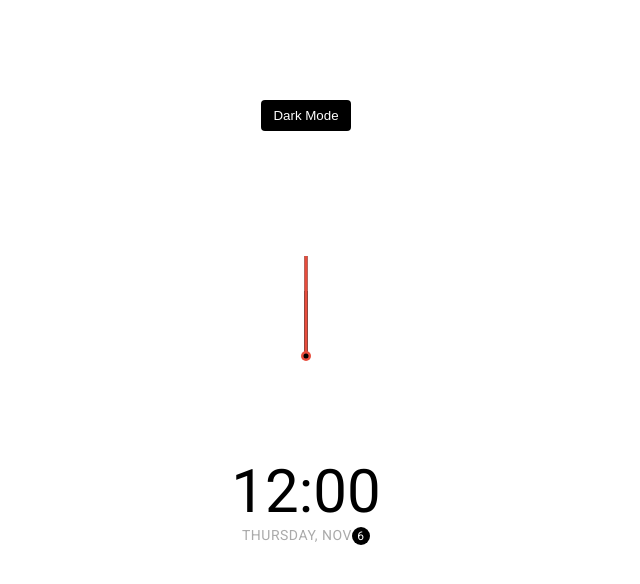
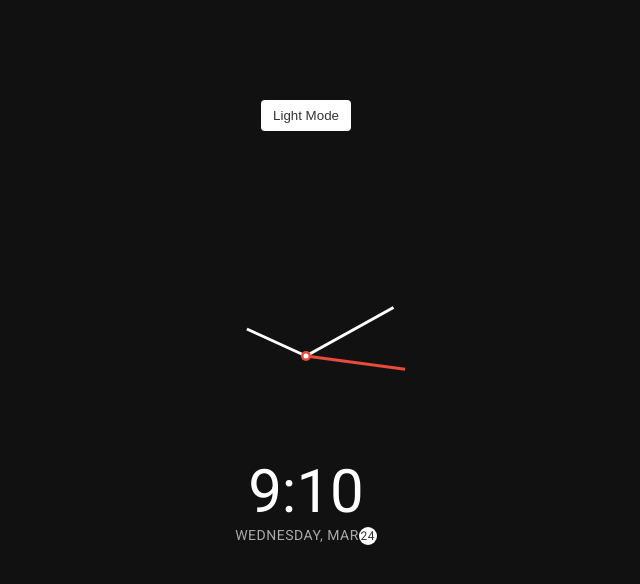
Before and after one commit to mmkrty/50-theme-clock, a plain HTML site: page index.html in a window 1280 px wide. Both pictures are taken after a click on the button "Dark Mode". Shown: the whole page, without its empty margins (334-974 px from the left). Drawn offline with Linux system fonts and the light colour scheme.

Commit message:
complete js function.

```diff
--- a/index.html
+++ b/index.html
@@ -21,8 +21,8 @@
             <div class="needle second"></div>
             <div class="center"></div>
         </div>
-        <div class="time">12:00</div>
-        <div class="date">Thursday, Nov<span class="circle">6</span></div>
+        <div class="time"></div>
+        <div class="date"></div>
     </div>
 
 
--- a/script.js
+++ b/script.js
@@ -0,0 +1,52 @@
+const toggleEl = document.querySelector('.toggle')
+const hourNeedle = document.querySelector('.hour')
+const minuteNeedle = document.querySelector('.minute')
+const secondNeedle = document.querySelector('.second')
+const timeEl = document.querySelector('.time')
+const dateEl = document.querySelector('.date')
+
+
+const weekdays = ['Sunday', 'Monday', 'Tuesday', 'Wednesday', 'Thursday', 'Friday', 'Saturday']
+const months = [ 'Jan', 'Feb', 'Mar', 'Apr', 'May', 'Jun', 'Jul', 'Aug', 'Sep', 'Oct', 'Nov', 'Dec']
+
+toggleEl.addEventListener('click', (e) => {
+    const html = document.querySelector('html');
+
+    if( html.classList.contains('dark') ){
+        html.classList.remove('dark')
+        e.target.innerHTML = 'Dark Mode'
+    } else {
+        html.classList.add('dark')
+        e.target.innerHTML = 'Light Mode'
+    }
+});
+
+function setTime(){
+    const time = new Date();
+    const month = time.getMonth();
+    const day = time.getDay();
+    const date = time.getDate();
+    const hour = time.getHours();
+    const hourForClock = hour % 12;
+    const minute = time.getMinutes();
+    const second = time.getSeconds();
+
+    console.log(day, date, hourForClock)
+
+    hourNeedle.style.transform = `translate(-50%, -100%) rotate(${scale(hourForClock, 0, 11, 0, 360)}deg)`
+    minuteNeedle.style.transform = `translate(-50%, -100%) rotate(${scale(minute, 0, 59, 0, 360)}deg)`
+    secondNeedle.style.transform = `translate(-50%, -100%) rotate(${scale(second, 0, 59, 0, 360)}deg)`
+    timeEl.innerHTML = `${hour}:${minute < 10 ? `0${minute}` : minute}`
+    dateEl.innerHTML = `${weekdays[day]}, ${months[month]}<span class="circle">${date}</span>`
+
+
+}
+
+
+//https://stackoverflow.com/questions/10756313/javascript-jquery-map-a-range-of-numbers-to-another-range-of-numbers
+const scale = (num, in_min, in_max, out_min, out_max) => {
+    return (num - in_min) * (out_max - out_min) / (in_max - in_min) + out_min;
+}
+
+
+setInterval(setTime, 1000);
--- a/style.css
+++ b/style.css
@@ -70,6 +70,7 @@ html {
   height: 65px;
   width: 3px;
   transform-origin: bottom center;
+  transition: all 0.3s ease-in;
 }
 
 .needle.hour {
```
